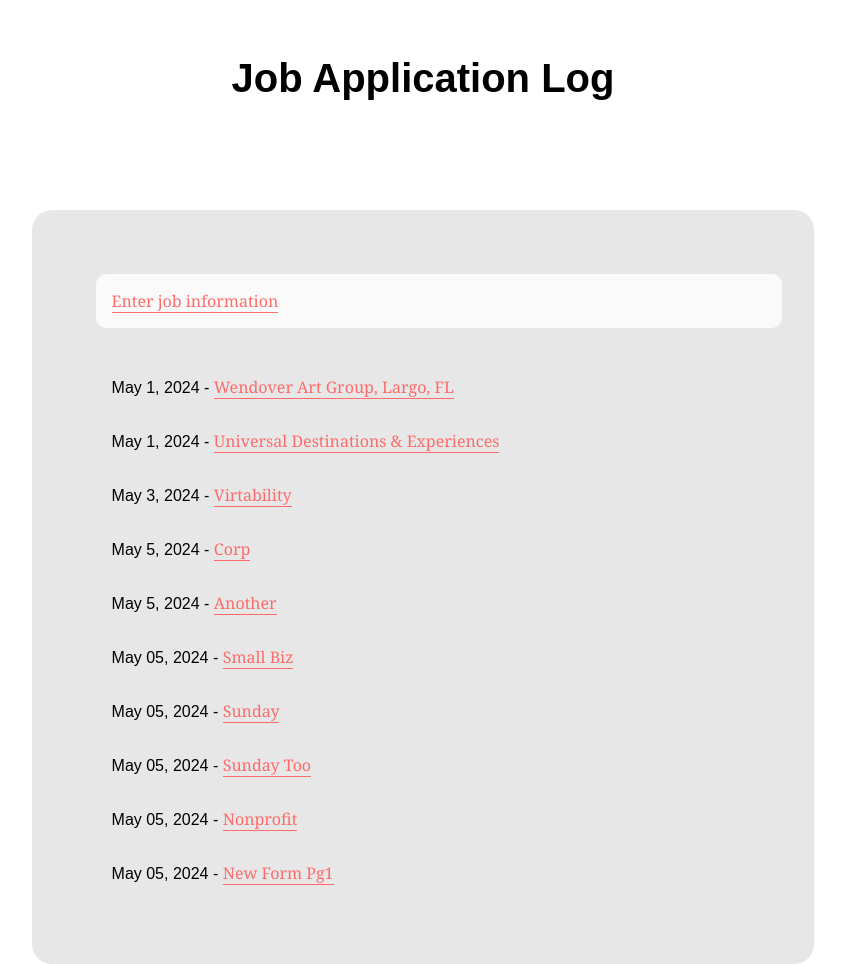
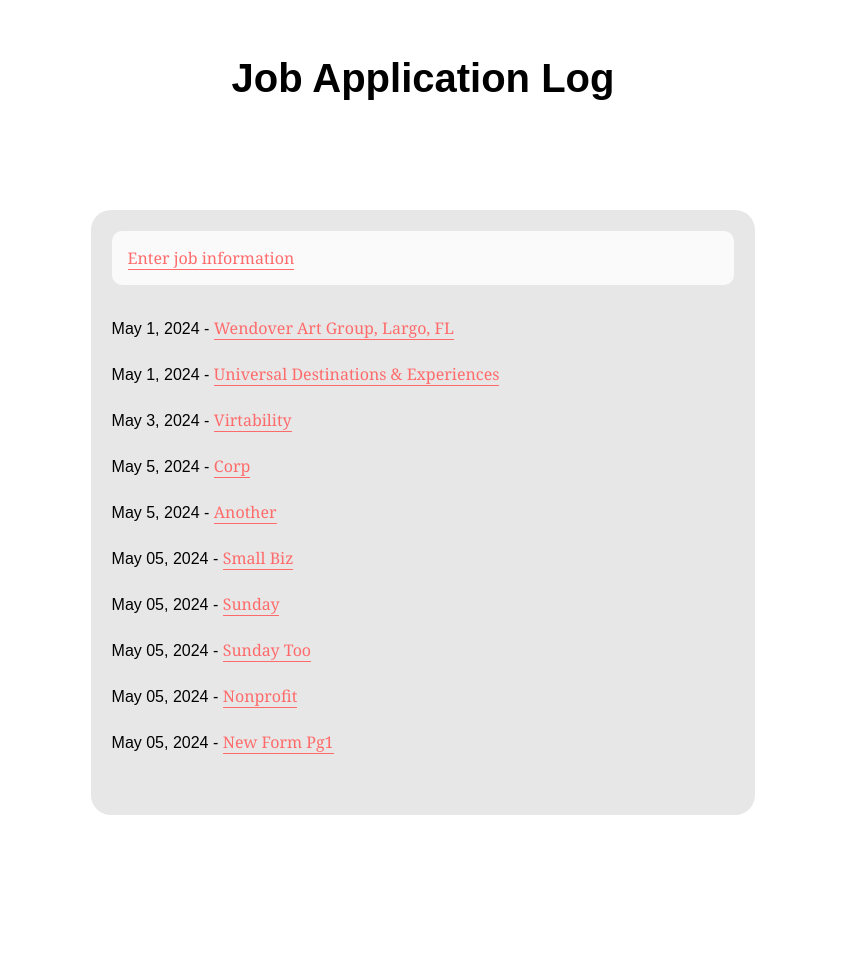
Before and after one commit to FrankDraws/py_job-log, a Flask app: page / in a window 1280 px wide. Shown: the whole page, without its empty margins (217-1062 px from the left). After the commit the page ends 815 px from the top, so only its background shows below. Run offline with Flask 3, Linux system fonts and the light colour scheme.

Commit message:
Edits to design.

```diff
--- a/static/style.css
+++ b/static/style.css
@@ -48,14 +48,14 @@
 }
 
 .wrapper > div {
-    width: 100%;
+    /* width: 100%; */
     margin-top: 5em;
     display: grid;
     place-items: center;
 }
 #indexPg>.wrapper {
     box-shadow: none;
-    padding: 4em;
+    /* padding: 4em; */
     background-color: #e7e7e7;
 }
 /*
@@ -76,11 +76,16 @@
 }
 li {
     /* background: #e7e7e7; */
-    padding: 1em;
-    border-radius: 0.7em;
+    /* border-radius: 0.7em; */
+    /* margin: 0 0 1.5em 0; */
+    padding: 0 0 1.5em 0;
     cursor: pointer;
-    /* margin: 0 0 1.5em 0; */
     list-style: none;
+    width: 30ch;
+    white-space: nowrap;
+    overflow: hidden;
+    text-overflow: ellipsis;
+
 }
 #linkToForm {
     padding: 1em;
```
